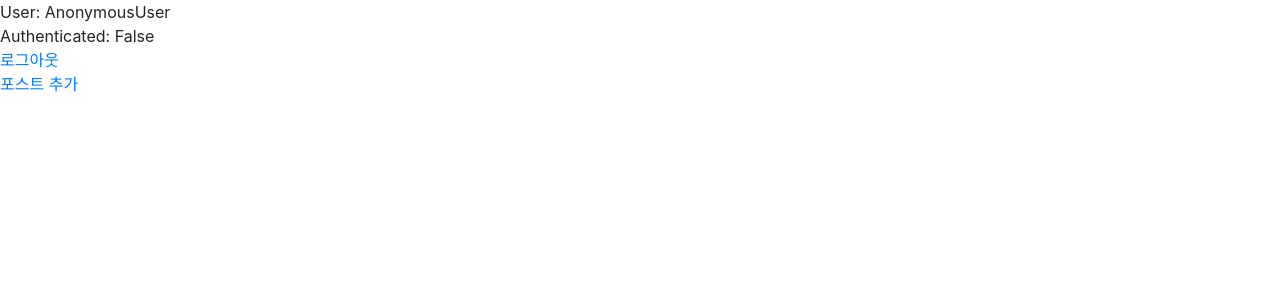
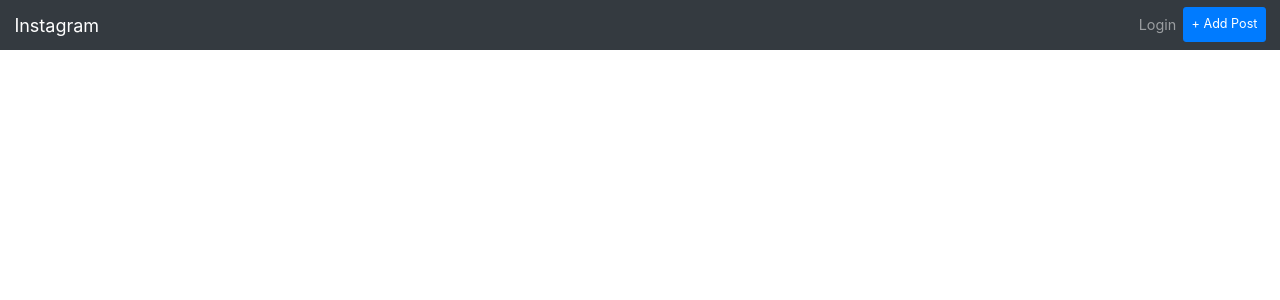
Before and after one commit to eunbiviakwon/Instagram, a Django app: page /posts/ in a window 1280 px wide. Shown: the top 300 px of the page. Run offline with Django 3.2, Linux system fonts and the light colour scheme; data that the repository does not hold is empty; some libraries are stand-ins or nearby versions.

Commit message:
CSS편집

```diff
--- a/app/posts/forms.py
+++ b/app/posts/forms.py
@@ -30,7 +30,12 @@ class PostCreateForm(forms.Form):
 class CommentCreateForm(forms.Form):
     content = forms.CharField(
         max_length=10,
-        widget=forms.Textarea()
+        widget=forms.Textarea(
+            attrs={
+                'class': 'form-control',
+                'rows': 2,
+            }
+        )
     )
 
     def save(self, post, author):
--- a/app/templates/base.html
+++ b/app/templates/base.html
@@ -8,9 +8,37 @@
     <link rel="stylesheet" href="{% static 'bootstrap/bootstrap.css' %}">
     <title>Instagram</title>
     {% block head %}{% endblock %}
+    <style>
+        html {
+            font-size: .9rem;
+        }
+    </style>
 </head>
 <body>
     <div id="wrap">
+        <nav class="navbar navbar-expand navbar-dark bg-dark">
+            <a href="{% url 'signup' %}" class="navbar-brand">Instagram</a>
+            <div class="collapse navbar-collapse">
+                <ul class="navbar-nav ml-auto">
+                    {% if user.is_authenticated %}
+                        <li class="nav-item">
+                            <a href="#" class="nav-link">{{ user.username }}</a>
+                        </li>
+                        <li class="nav-item">
+                            <a href="{% url 'members:logout' %}" class="nav-link">Logout</a>
+                        </li>
+                    {% else %}
+                        <li class="nav-item">
+                            <a href="{% url 'members:login' %}" class="nav-link">Login</a>
+                        </li>
+                    {% endif %}
+                    <li class="nav-item">
+                        <a href="{% url 'posts:post-create' %}" class="nav-link text-white btn btn-primary btn-sm">+ Add Post</a>
+                    </li>
+                </ul>
+            </div>
+        </nav>
+
         {% block content %}
         {% endblock %}
     </div>
--- a/app/templates/posts/post-list.html
+++ b/app/templates/posts/post-list.html
@@ -1,40 +1,47 @@
 {% extends 'base.html' %}
 
 {% block content %}
-    <div>User: {{ request.user }}</div>
-    <div>Authenticated: {{ request.user.is_authenticated }}</div>
-    <div>
-        <!--
-        로그아웃버튼 (a태그로 구현)
-        이 버튼은 사용자가 로그인되어있을때만 보여주도록 한다
-        -->
-        <a href="{% url 'members:logout' %}">로그아웃</a>
+    <div class="container pt-2">
+        <div class="row">
+            {% for post in posts %}
+                <div class="col-12 col-sm-6 col-md-4">
+                    <div class="card mb-2">
+                        <div class="card-header">
+                            <span>PK: {{ post.pk }}</span>
+                            <span class="float-right">{{ post.author.username }} ({{ post.author.pk }})</span>
                         </div>
                         <div>
-        <a href="{% url 'posts:post-create' %}">포스트 추가</a>
-    </div>
-    {% for post in posts %}
-        <div>작성자: {{ post.author }}</div>
-        <div>작성일시: {{ post.created }}</div>
-        <div>글내용: {{ post.content_html|safe }}</div>
-        <div>
                             {% for post_image in post.postimage_set.all %}
-                <img src="{{ post_image.image.url }}" alt="" style="max-width: 200px;">
+                                <img src="{{ post_image.image.url }}" alt="" style="width: 100%;">
                             {% endfor %}
                         </div>
-        <form action="{% url 'posts:post-like' pk=post.pk %}" method="POST">
+                        <div class="card-body">
+                            <div class="btn-container">
+                                <div class="d-inline-block">
+                                    <form action="{% url 'posts:post-like' pk=post.pk %}" method="POST" class="d-inline-block">
                                         {% csrf_token %}
                                         {% if post in user.like_post_set.all %}
-                <button class="btn btn-primary" type="submit">좋아요 취소</button>
+                                            <button class="btn btn-sm btn-primary" type="submit">Liked
+                                                ({{ post.like_users.count }})
+                                            </button>
                                         {% else %}
-                <button class="btn btn-outline-primary" type="submit">좋아요</button>
+                                            <button class="btn btn-sm btn-outline-primary" type="submit">Like
+                                                ({{ post.like_users.count }})
+                                            </button>
                                         {% endif %}
                                     </form>
-        <div>
-            <ul>
+                                    <button class="btn btn-sm btn-success">Comments ({{ post.postcomment_set.count }})</button>
+                                </div>
+                                <small class="float-right">{{ post.created }}</small>
+                            </div>
+                            <div class="content-container">
+                                {{ post.content_html|safe }}
+                            </div>
+                            <div class="comments-container">
+                                <ul class="list-unstyled">
                                     {% for comment in post.postcomment_set.all %}
                                         <li>
-                    <b>{{ comment.author.name }}</b>
+                                            <b>{{ comment.author.name }} ({{ comment.author.pk }})</b>
                                             <span>{{ comment.content }}</span>
                                         </li>
                                     {% endfor %}
@@ -43,11 +50,18 @@
                                     <!-- Comment를 작성하는 Form -->
                                     <form action="{% url 'posts:comment-create' post_pk=post.pk %}" method="POST">
                                         {% csrf_token %}
-                    {{ comment_form }}
-                    <button type="submit">작성</button>
+                                        {% for field in comment_form %}
+                                            {{ field }}
+                                        {% endfor %}
+                                        <button type="submit" class="btn btn-primary btn-sm btn-block mt-1">작성</button>
                                     </form>
                                 </div>
                             </div>
-        <hr>
+                        </div>
+                    </div>
+                </div>
             {% endfor %}
+            </div>
+        </div>
+    </div>
 {% endblock %}
```
Lines whose indentation alone changed are shown as unchanged.
